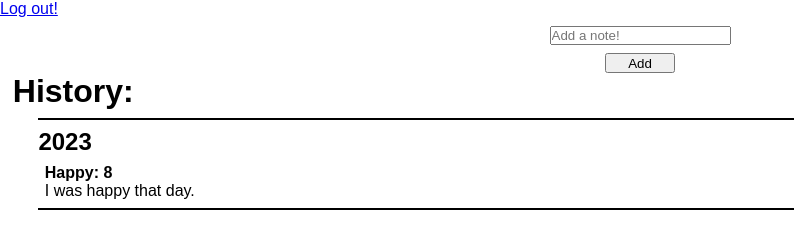
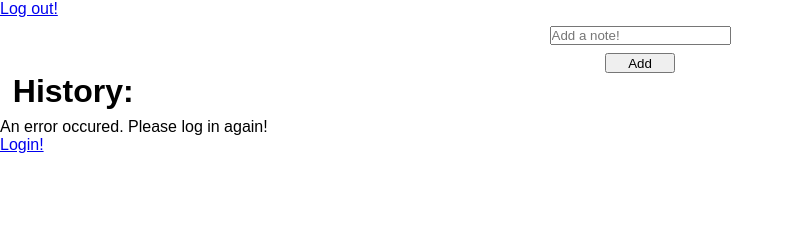
Before and after one commit to BatorGG/MoodJournal, a website: page public/journal.html in a window 1280 px wide. Shown: the whole page, without its empty margins (0-794 px from the left). Drawn offline with Linux system fonts and the light colour scheme; no server answers.

Commit message:
Add files via upload

```diff
--- a/public/journal.html
+++ b/public/journal.html
@@ -23,13 +23,8 @@
         <h1>History:</h1>
 
         <div class="history">
-
-
-            <div class="moment">
-                <h1 class="time">2023</h1>
-                <h2 class="emotion">Happy: 8</h2>
-                <p class="note">I was happy that day.</p>
-            </div>
+            <p>An error occured. Please log in again!</p>
+            <p><a href="./login.html">Login!</a></p>
         </div>
     </div>
 
```
